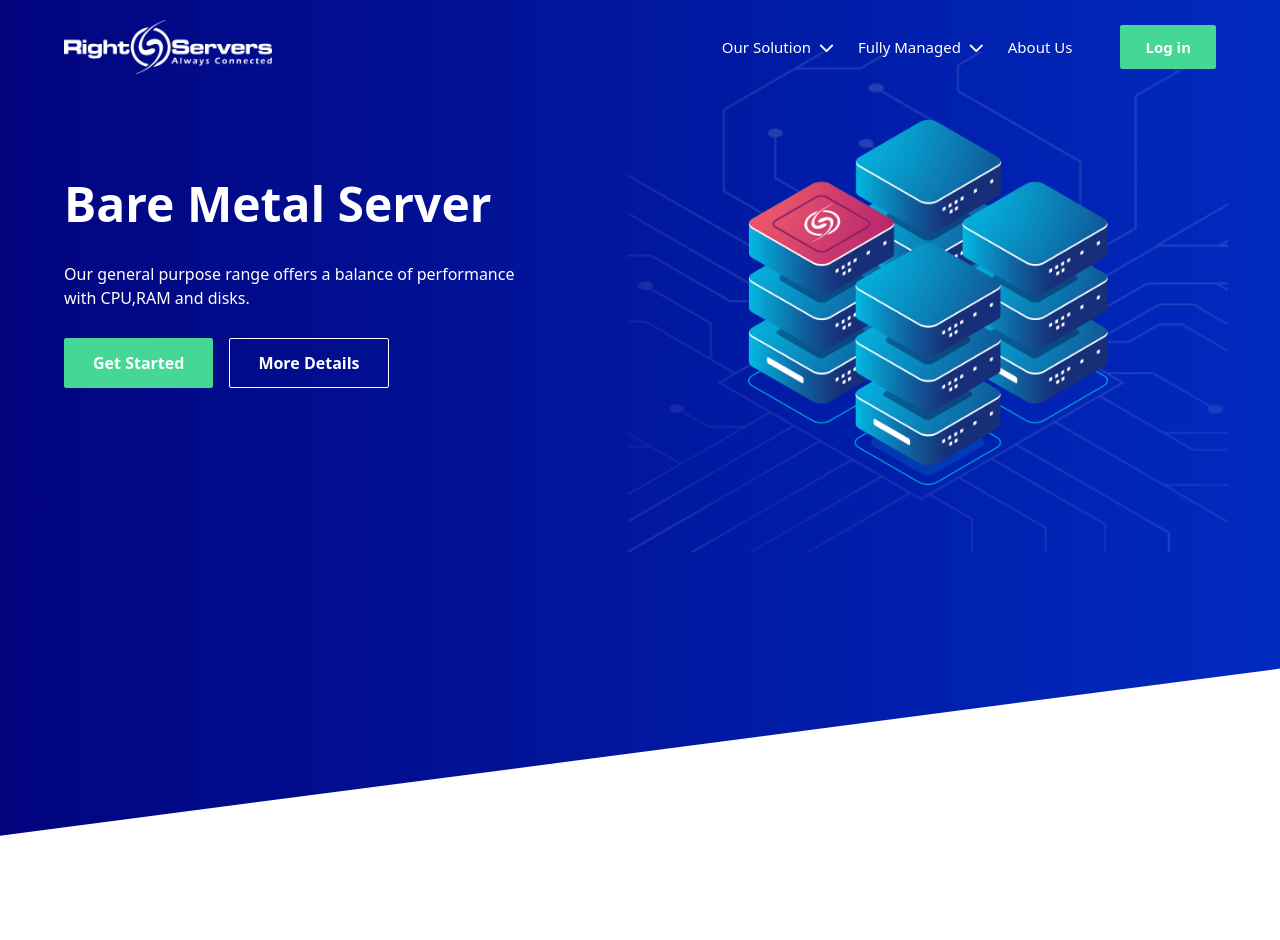
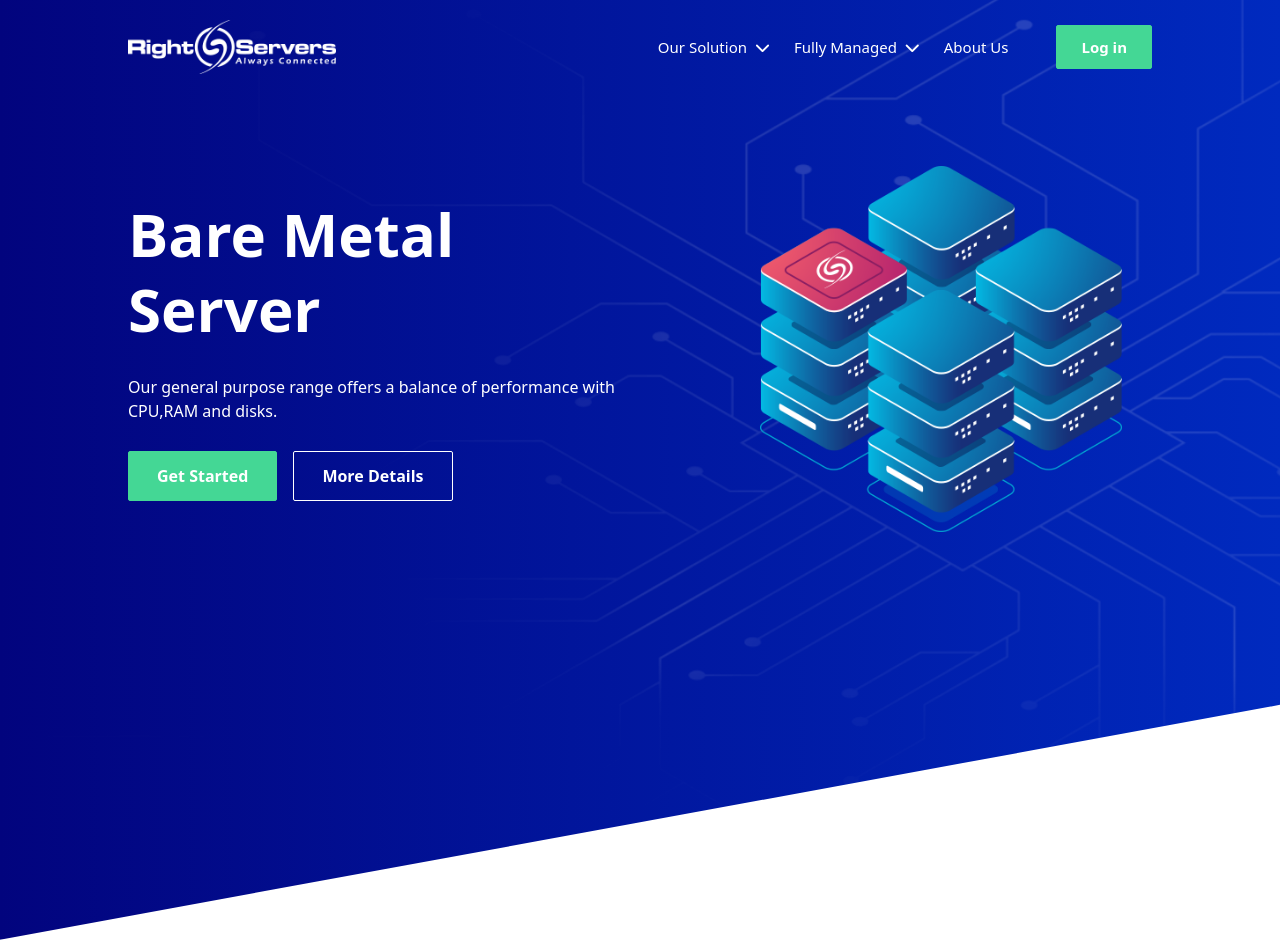
Before and after one commit to shovasarker/right-servers-with-tailwind, a website: page index.html in a window 1280 px wide. Before the commit the page ends 836 px from the top, so only its background shows below. Drawn offline with Linux system fonts and the light colour scheme.

Commit message:
Banner Img background changed to header background and banner img is now in static position

```diff
--- a/index.html
+++ b/index.html
@@ -21,9 +21,9 @@
 
     <body>
         <!-- Header section start -->
-        <header class="header pb-100">
+        <header class="header pb-64 lg:pb-96">
             <!-- Navbar section start -->
-            <nav class="relative container px-6 lg:px-10 xl:px-16 flex justify-between items-center py-5">
+            <nav class="relative container px-8 lg:px-16 xl:px-32 flex justify-between items-center py-5">
                 <!-- logo of the site -->
                 <div class="w-40 lg:w-52 logo-wrapper">
                     <img src="./images/logo.png" alt="Right Servers Logo" class="w-full">
@@ -95,11 +95,11 @@
             <!-- Navbar Section end -->
 
             <!-- banner section start -->
-            <section class="container px-6 lg:px-10 xl:px-16 mt-12 lg:mt-20">
-                <div class="relative flex flex-col lg:flex-row lg:justify-between  md:items-center gap-12">
-                    <div class="space-y-7 md:text-center lg:text-left lg:w-2/5">
+            <section class="container px-8 lg:px-16 xl:px-32 mt-12 lg:mt-12">
+                <div class="flex flex-col lg:flex-row lg:justify-start items-center gap-12 lg:gap-24 xl:gap-24">
+                    <div class="space-y-7 md:text-center lg:text-left lg:w-1/2">
                         <h1
-                            class="text-4xl md:text-5xl md:leading-tight lg:text-4xl xl:text-5xl xl:leading-tight font-bold text-white">
+                            class="text-4xl md:text-5xl md:leading-tight lg:text-5xl xl:text-6xl xl:leading-tight font-bold text-white">
                             Bare Metal Server
                         </h1>
                         <p class="text-base font-normal text-white">Our general purpose range offers a balance of
@@ -109,9 +109,8 @@
                             <button class="custom-btn custom-btn-large custom-btn-outline">More Details</button>
                         </div>
                     </div>
-                    <div
-                        class="banner-wrapper w-[350px] h-[310px] md:w-[384px] md:h-[345px] lg:w-[510px] lg:h-[460px] xl:w-[600px] xl:h-[500px] absolute -bottom-200p left-50p -translate-x-50p lg:left-75p  md:-bottom-220p lg:bottom-0 lg:-top-10p -translate-y-20p img-wrapper bg-[url('../../images/banner-bg.png')] bg-no-repeat flex justify-center items-center">
-                        <img src="./images/banner.png" alt="" class="w-3/5">
+                    <div class="w-4/6 md:w-1/2 lg:w-2/5 lg:p-6">
+                        <img src="./images/banner.png" alt="" class="w-full">
                     </div>
                 </div>
             </section>
--- a/src/input.css
+++ b/src/input.css
@@ -4,10 +4,10 @@
 
 @layer components {
   .header {
-    /* background: url('../../images/banner-bg.png') right top no-repeat,
-      url('../../images/header-bg.png') center no-repeat;
-    background-size: contain, cover; */
-    @apply bg-gradient-to-r from-gStart to-gEnd;
+    background: url('../../images/banner-bg.png') no-repeat,
+      linear-gradient(to right, #02047e, #002abf);
+    background-size: 230%, 100%;
+    background-position: -450px 224px, center;
     clip-path: polygon(100% 0, 100% 90%, 0 100%, 0 0);
   }
   .mobile-menu.show {
@@ -19,7 +19,7 @@
   }
 
   .custom-btn-large {
-    @apply text-base px-7 py-3;
+    @apply text-base px-5 md:px-7 py-3;
   }
 
   .custom-btn-primary {
@@ -35,9 +35,41 @@
     background-position: 86% 50%;
   }
 
+  @media (max-width: 360px) {
+    .header {
+      background-position: -410px 290px, center;
+    }
+  }
+  @media (min-width: 768px) {
+    .header {
+      background-size: 1500px, 100%;
+      background-position: -690px 100px, center;
+    }
+  }
+
   @media (min-width: 1024px) {
     .header {
-      clip-path: polygon(100% 0, 100% 80%, 0 100%, 0 0);
+      background-size: 1400px, 100%;
+      background-position: -220px -100px, center;
+      clip-path: polygon(100% 0, 100% 75%, 0 100%, 0 0);
+    }
+  }
+  @media (min-width: 1280px) {
+    .header {
+      background-size: 1578px, 100%;
+      background-position: -150px -120px, center;
+    }
+  }
+
+  @media (min-width: 1400px) {
+    .header {
+      background-position: -110px -120px, center;
+    }
+  }
+  @media (min-width: 1600px) {
+    .header {
+      background-size: 1820px, 100%;
+      background-position: -150px -120px, center;
     }
   }
 }
```
Also changed, not shown: dist/css/output.css.
